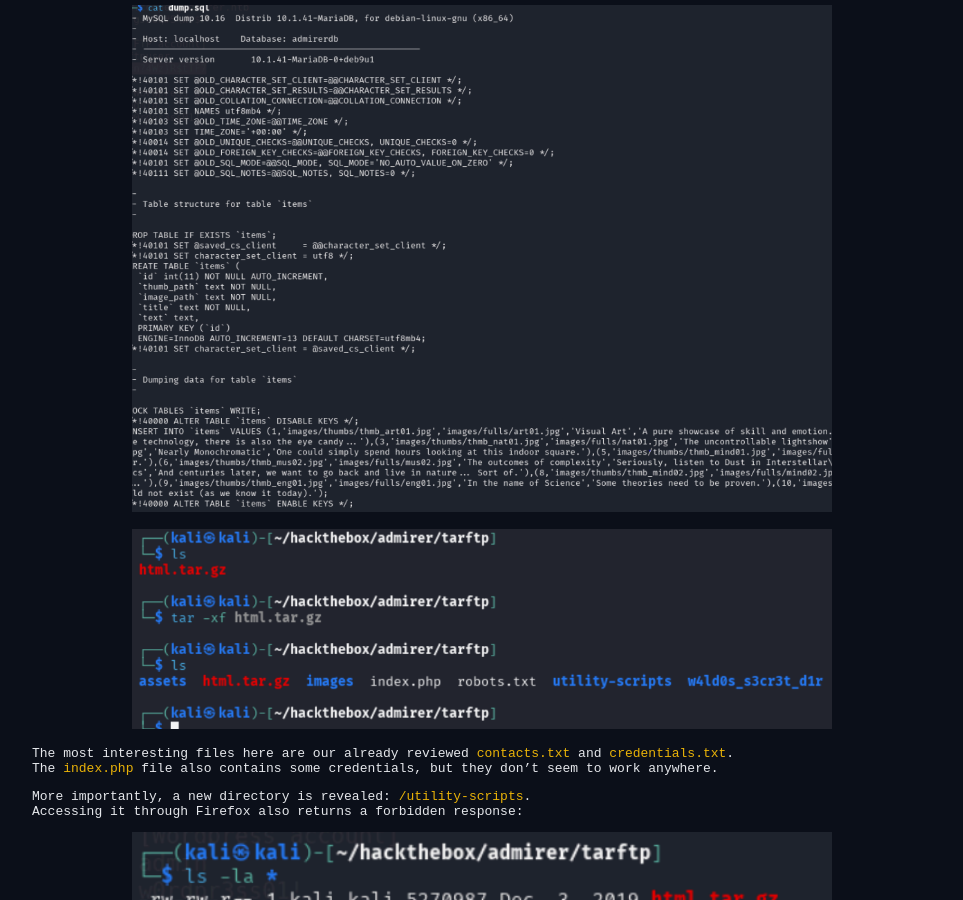
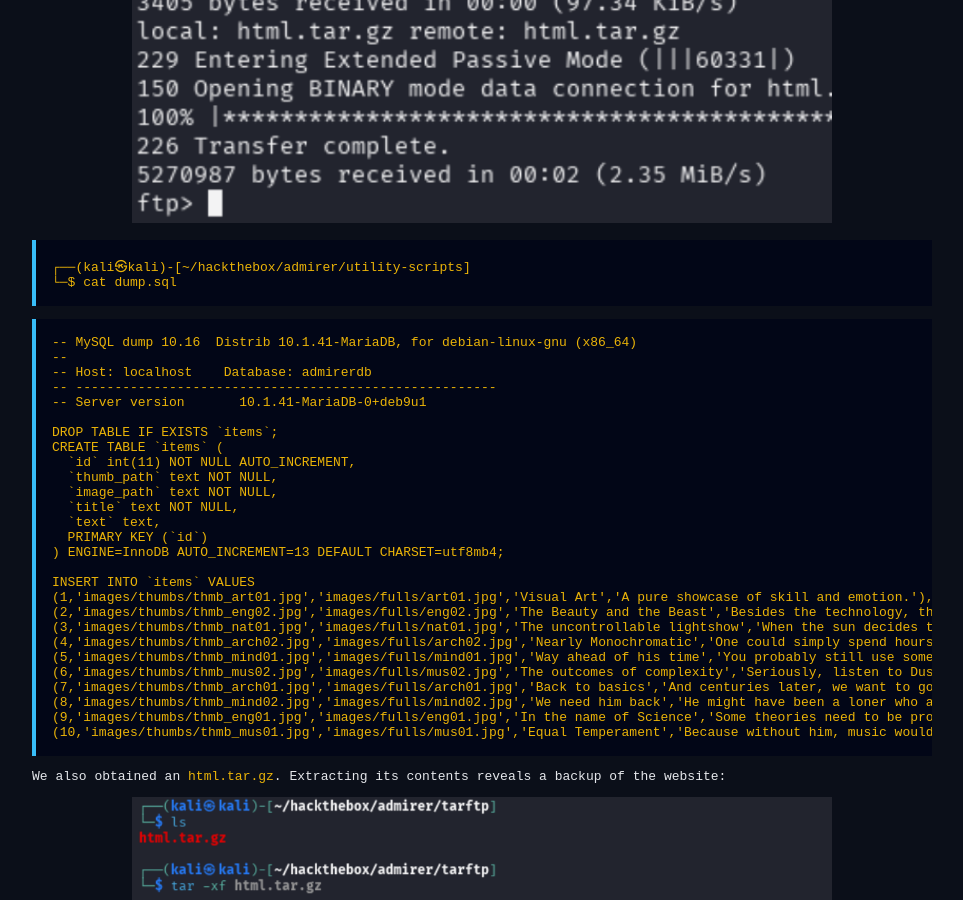
Before and after one commit to SudoKy0t0/SudoKy0t0.github.io, a Jekyll site: the page built from _posts/2026-01-23-htb-admirer-writeup.md, in a window 1280 px wide and 900 px high, scrolled down 4821 px. Shown: the whole window, without its empty margins (158-1121 px from the left). Built offline with Jekyll 4.4.1, drawn with Linux system fonts in a browser that asks for light colours; some of the changed text lies outside the part shown.

Commit message:
Update 2026-01-23-htb-admirer-writeup.md

````diff
--- a/_posts/2026-01-23-htb-admirer-writeup.md
+++ b/_posts/2026-01-23-htb-admirer-writeup.md
@@ -21,9 +21,33 @@ Admirer is an easy machine on HackTheBox that shows the importance of basic dire
 
 ### Nmap Scan
 
-<p align="center">
-  <img src="/assets/images/admirer/Captura.PNG" width="700">
-</p>
+```bash
+┌──(kali㉿kali)-[~/hackthebox/admirer/utility-scripts]
+└─$ sudo nmap -p- -sVC 10.129.4.46
+
+Starting Nmap 7.95 ( https://nmap.org ) at 2026-01-20 12:29 EST
+Nmap scan report for admirer.htb (10.129.4.46)
+Host is up (0.033s latency).
+Not shown: 65532 closed tcp ports (reset)
+
+PORT   STATE SERVICE VERSION
+21/tcp open  ftp     vsftpd 3.0.3
+22/tcp open  ssh     OpenSSH 7.4p1 Debian 10+deb9u7 (protocol 2.0)
+| ssh-hostkey:
+|   2048 4a:71:e9:21:63:69:9d:cb:dd:84:02:1a:23:97:e1:b9 (RSA)
+|   256 c5:95:b6:21:4d:46:a4:25:55:7a:87:3e:19:a8:e7:02 (ECDSA)
+|   256 d0:2d:dd:d0:5c:42:f8:7b:31:5a:be:57:c4:a9:a7:56 (ED25519)
+80/tcp open  http    Apache httpd 2.4.25 ((Debian))
+| http-robots.txt: 1 disallowed entry
+|_/admin-dir
+| http-server-header: Apache/2.4.25 (Debian)
+| http-title: Admirer
+Service Info: OS: Unix, Linux; CPE: cpe:/o:linux:linux_kernel
+
+Service detection performed. Please report any incorrect results at https://nmap.org/submit/
+Nmap done: 1 IP address (1 host up) scanned in 29.14 seconds
+```
+
 
 Nmap reveals a few interesting ports, starting with port 21, FTP, where anonymous access is not allowed, so that is as far as we can go there.
 Next stop, port 80. Clicking around doesn’t reveal anything interesting and the contact form seems to not be implemented yet. Running feroxbuster in the background while I play around with the page.
@@ -33,6 +57,10 @@ Next stop, port 80. Clicking around doesn’t reveal anything interesting and th
 </p>
 
 Nmap showed us that there’s a robots.txt. Taking a look at it reveals an interesting directory, `/admin-dir`, however it returns a 403 — forbidden.
+
+<p align="center">
+  <img src="/assets/images/admirer/Captura5.PNG" width="700">
+</p>
 
 <p align="center">
   <img src="/assets/images/admirer/Captura3.PNG" width="700">
@@ -47,15 +75,51 @@ Beyond that, it displays some interesting information:
 
 I waited around 10 minutes for my initial feroxbuster scan to finish, but nothing interesting popped up:
 
-<p align="center">
-  <img src="/assets/images/admirer/Captura5.PNG" width="700">
-</p>
+
+```bash
+┌──(kali㉿kali)-[~/hackthebox/admirer/utility-scripts]
+└─$ feroxbuster \
+    -u http://admirer.htb \
+    -w /usr/share/wordlists/seclists/Discovery/Web-Content/directory-list-2.3-medium.txt \
+    -x php -q
+
+301      GET      91l     28w      311c http://admirer.htb/images        -> /images/
+301      GET      91l     28w      314c http://admirer.htb/admin-dir     -> /admin-dir/
+301      GET      91l     28w      318c http://admirer.htb/assets        -> /assets/
+
+200      GET    1531l    529w    6051c http://admirer.htb/index.php
+200      GET      21l     87w    2439c http://admirer.htb/assets/js/jquery.min.js
+200      GET    2050l   4273w   44147c http://admirer.htb/assets/css/main.css
+
+200      GET    2811l   1437w   99825c http://admirer.htb/images/thumbs/thmb_mus01.jpg
+200      GET    4091l   2427w  158968c http://admirer.htb/images/fulls/mind02.jpg
+```
 
 My instant thought after reading the comment in `robots.txt` was scanning the `admin-dir` directly, with new extensions like `.txt` or `.pdf` that could contain the mentioned “contacts” and “creds”.
 
-<p align="center">
-  <img src="/assets/images/admirer/Captura6.PNG" width="700">
-</p>
+```bash
+┌──(kali㉿kali)-[~/hackthebox/admirer]
+└─$ feroxbuster \
+    -u http://admirer.htb/admin-dir \
+    -w /usr/share/wordlists/seclists/Discovery/Web-Content/directory-list-2.3-medium.txt \
+    -x txt,pdf
+
+──────────────────────────────────────────────────────────────
+Target URL            : http://admirer.htb/admin-dir
+Threads               : 50
+Wordlist              : directory-list-2.3-medium.txt
+Status Codes          : All
+Timeout               : 7s
+User-Agent            : feroxbuster/2.11.0
+Extensions            : txt, pdf
+HTTP Methods          : GET
+Recursion Depth       : 4
+──────────────────────────────────────────────────────────────
+
+301      GET      91l     28w      314c http://admirer.htb/admin-dir/ -> /admin-dir/
+200      GET      29l     39w      350c http://admirer.htb/admin-dir/contacts.txt
+200      GET      11l     13w      136c http://admirer.htb/admin-dir/credentials.txt
+```
 
 **Credentials.txt**
 
@@ -87,11 +151,44 @@ I had high expectations for `dump.sql`, but it doesn’t reveal anything interes
   <img src="/assets/images/admirer/Captura11.PNG" width="700">
 </p>
 
+
+
+```bash
+┌──(kali㉿kali)-[~/hackthebox/admirer/utility-scripts]
+└─$ cat dump.sql
+```
+```sql
+-- MySQL dump 10.16  Distrib 10.1.41-MariaDB, for debian-linux-gnu (x86_64)
+--
+-- Host: localhost    Database: admirerdb
+-- ------------------------------------------------------
+-- Server version       10.1.41-MariaDB-0+deb9u1
+
+DROP TABLE IF EXISTS `items`;
+CREATE TABLE `items` (
+  `id` int(11) NOT NULL AUTO_INCREMENT,
+  `thumb_path` text NOT NULL,
+  `image_path` text NOT NULL,
+  `title` text NOT NULL,
+  `text` text,
+  PRIMARY KEY (`id`)
+) ENGINE=InnoDB AUTO_INCREMENT=13 DEFAULT CHARSET=utf8mb4;
+
+INSERT INTO `items` VALUES
+(1,'images/thumbs/thmb_art01.jpg','images/fulls/art01.jpg','Visual Art','A pure showcase of skill and emotion.'),
+(2,'images/thumbs/thmb_eng02.jpg','images/fulls/eng02.jpg','The Beauty and the Beast','Besides the technology, there is also the eye candy...'),
+(3,'images/thumbs/thmb_nat01.jpg','images/fulls/nat01.jpg','The uncontrollable lightshow','When the sun decides to play at night.'),
+(4,'images/thumbs/thmb_arch02.jpg','images/fulls/arch02.jpg','Nearly Monochromatic','One could simply spend hours looking at this indoor square.'),
+(5,'images/thumbs/thmb_mind01.jpg','images/fulls/mind01.jpg','Way ahead of his time','You probably still use some of his inventions... 500yrs later.'),
+(6,'images/thumbs/thmb_mus02.jpg','images/fulls/mus02.jpg','The outcomes of complexity','Seriously, listen to Dust in Interstellar''s OST. Thank me later.'),
+(7,'images/thumbs/thmb_arch01.jpg','images/fulls/arch01.jpg','Back to basics','And centuries later, we want to go back and live in nature... Sort of.'),
+(8,'images/thumbs/thmb_mind02.jpg','images/fulls/mind02.jpg','We need him back','He might have been a loner who allegedly slept with a pigeon, but that brain...'),
+(9,'images/thumbs/thmb_eng01.jpg','images/fulls/eng01.jpg','In the name of Science','Some theories need to be proven.'),
+(10,'images/thumbs/thmb_mus01.jpg','images/fulls/mus01.jpg','Equal Temperament','Because without him, music would not exist (as we know it today).');
+```
+
+
 We also obtained an `html.tar.gz`. Extracting its contents reveals a backup of the website:
-
-<p align="center">
-  <img src="/assets/images/admirer/Captura12.PNG" width="700">
-</p>
 
 <p align="center">
   <img src="/assets/images/admirer/Captura13.PNG" width="700">
````
